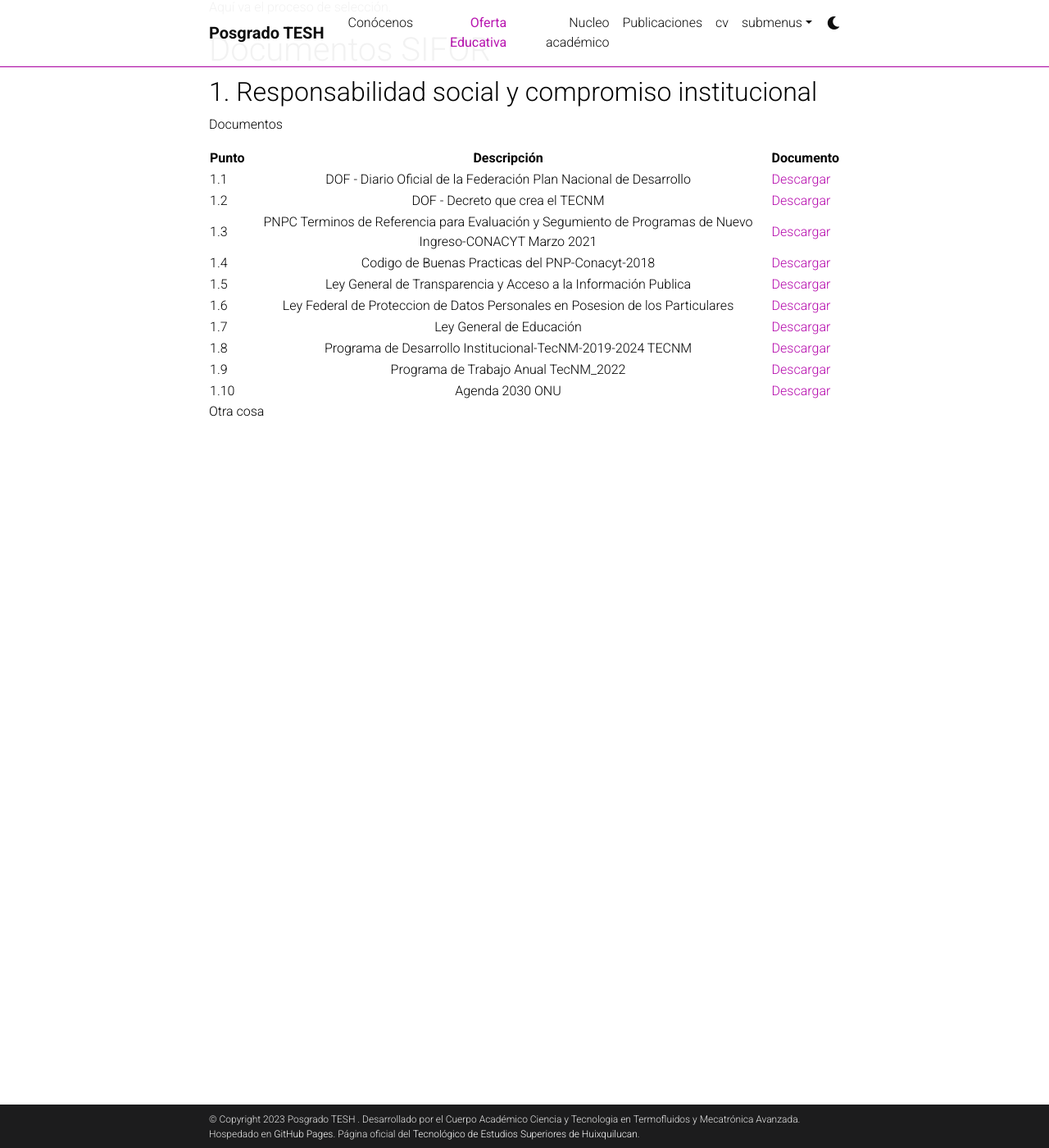
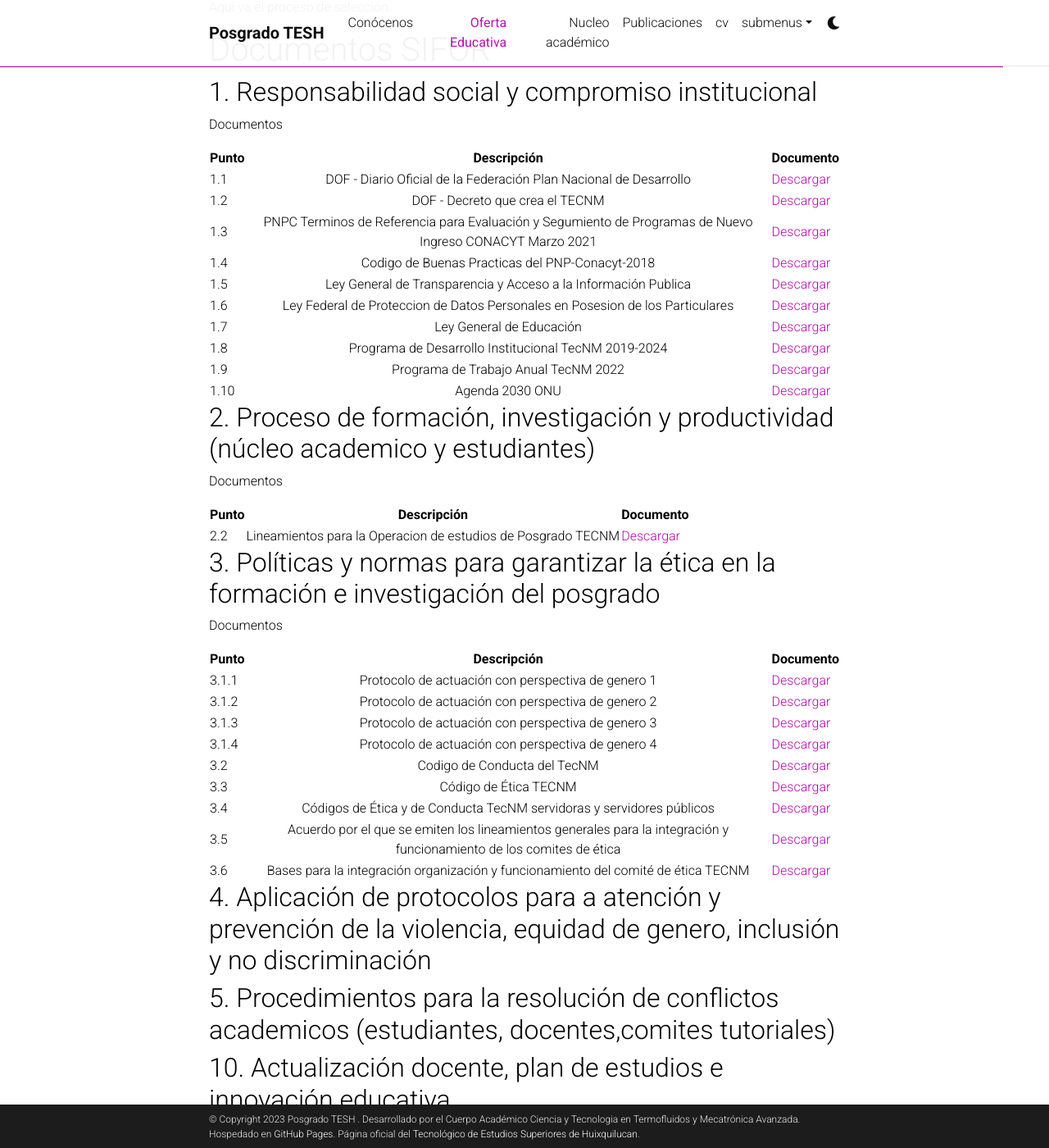
Before and after one commit to posgradoTESH/posgradotesh.github.io, a Jekyll site: the page built from _pages/teaching.md, in a window 1280 px wide and 1400 px high, scrolled down 823 px. Shown: the whole window at 82% size. Built offline with Jekyll 4.4.1, drawn with Linux system fonts in a browser that asks for light colours; comment, search, counter and statistics services are not loaded; a style sheet for code colours, icons or effects is not loaded.

Commit message:
webpage update

```diff
--- a/_pages/teaching.md
+++ b/_pages/teaching.md
@@ -43,13 +43,42 @@ Documentos
 | :---- | :-------------------------------------------------------------------------------------------------------: | ------------------------------- : |
 | 1.1   | DOF - Diario Oficial de la Federación Plan Nacional de Desarrollo                                         | [Descargar](/assets/pdf/1-01.pdf) |
 | 1.2   | DOF - Decreto que crea el TECNM                                                                           | [Descargar](/assets/pdf/1-02.pdf) |
-| 1.3   | PNPC Terminos de Referencia para Evaluación y Segumiento de Programas de Nuevo Ingreso-CONACYT Marzo 2021 | [Descargar](/assets/pdf/1-03.pdf) |
+| 1.3   | PNPC Terminos de Referencia para Evaluación y Segumiento de Programas de Nuevo Ingreso CONACYT Marzo 2021 | [Descargar](/assets/pdf/1-03.pdf) |
 | 1.4   | Codigo de Buenas Practicas del PNP-Conacyt-2018                                                           | [Descargar](/assets/pdf/1-04.pdf) |
 | 1.5   | Ley General de Transparencia  y Acceso a la Información Publica                                           | [Descargar](/assets/pdf/1-05.pdf) |
 | 1.6   | Ley Federal de Proteccion de Datos Personales en Posesion de los Particulares                             | [Descargar](/assets/pdf/1-06.pdf) |
 | 1.7   | Ley General de Educación                                                                                  | [Descargar](/assets/pdf/1-07.pdf) |
-| 1.8   | Programa de Desarrollo Institucional-TecNM-2019-2024 TECNM                                                | [Descargar](/assets/pdf/1-08.pdf) |
-| 1.9   | Programa de Trabajo Anual TecNM_2022                                                                      | [Descargar](/assets/pdf/1-09.pdf) |
+| 1.8   | Programa de Desarrollo Institucional TecNM 2019-2024                                                      | [Descargar](/assets/pdf/1-08.pdf) |
+| 1.9   | Programa de Trabajo Anual TecNM 2022                                                                      | [Descargar](/assets/pdf/1-09.pdf) |
 | 1.10  | Agenda 2030 ONU                                                                                           | [Descargar](/assets/pdf/1-10.pdf) |
 
-Otra cosa
+## 2. Proceso de formación, investigación y productividad (núcleo academico y estudiantes)
+
+Documentos
+
+| Punto | Descripción                                                                                               | Documento                         |
+| :---- | :-------------------------------------------------------------------------------------------------------: | ------------------------------- : |
+| 2.2   | Lineamientos para la Operacion de estudios de Posgrado TECNM                                              | [Descargar](/assets/pdf/2-02.pdf) |
+
+## 3. Políticas y normas para garantizar la ética en la formación e investigación del posgrado
+
+Documentos
+
+| Punto | Descripción                                                                                                          | Documento                         |
+| :---- | :------------------------------------------------------------------------------------------------------------------: | ------------------------------- : |
+| 3.1.1 | Protocolo de actuación con perspectiva de genero 1                                                                   | [Descargar](/assets/pdf/3-11.pdf) |
+| 3.1.2 | Protocolo de actuación con perspectiva de genero 2                                                                   | [Descargar](/assets/pdf/3-12.pdf) |
+| 3.1.3 | Protocolo de actuación con perspectiva de genero 3                                                                   | [Descargar](/assets/pdf/3-13.pdf) |
+| 3.1.4 | Protocolo de actuación con perspectiva de genero 4                                                                   | [Descargar](/assets/pdf/3-14.pdf) |
+| 3.2   | Codigo de Conducta del TecNM                                                                                         | [Descargar](/assets/pdf/3-02.pdf) |
+| 3.3   | Código de Ética TECNM                                                                                                | [Descargar](/assets/pdf/3-03.pdf) |
+| 3.4   | Códigos de Ética y de Conducta TecNM servidoras y servidores públicos                                                | [Descargar](/assets/pdf/3-04.pdf) |
+| 3.5   | Acuerdo por el que se emiten los lineamientos generales para la integración y funcionamiento de los comites de ética | [Descargar](/assets/pdf/3-05.pdf) |
+| 3.6   | Bases para la integración organización y funcionamiento del comité de ética TECNM                                    | [Descargar](/assets/pdf/3-06.pdf) |
+
+
+## 4. Aplicación de protocolos para a atención y prevención de la violencia, equidad de genero, inclusión y no discriminación
+
+## 5. Procedimientos para la resolución de conflictos academicos (estudiantes, docentes,comites tutoriales)
+
+## 10. Actualización docente, plan de estudios e innovación educativa
```
Also changed, not shown: 10 other files.
